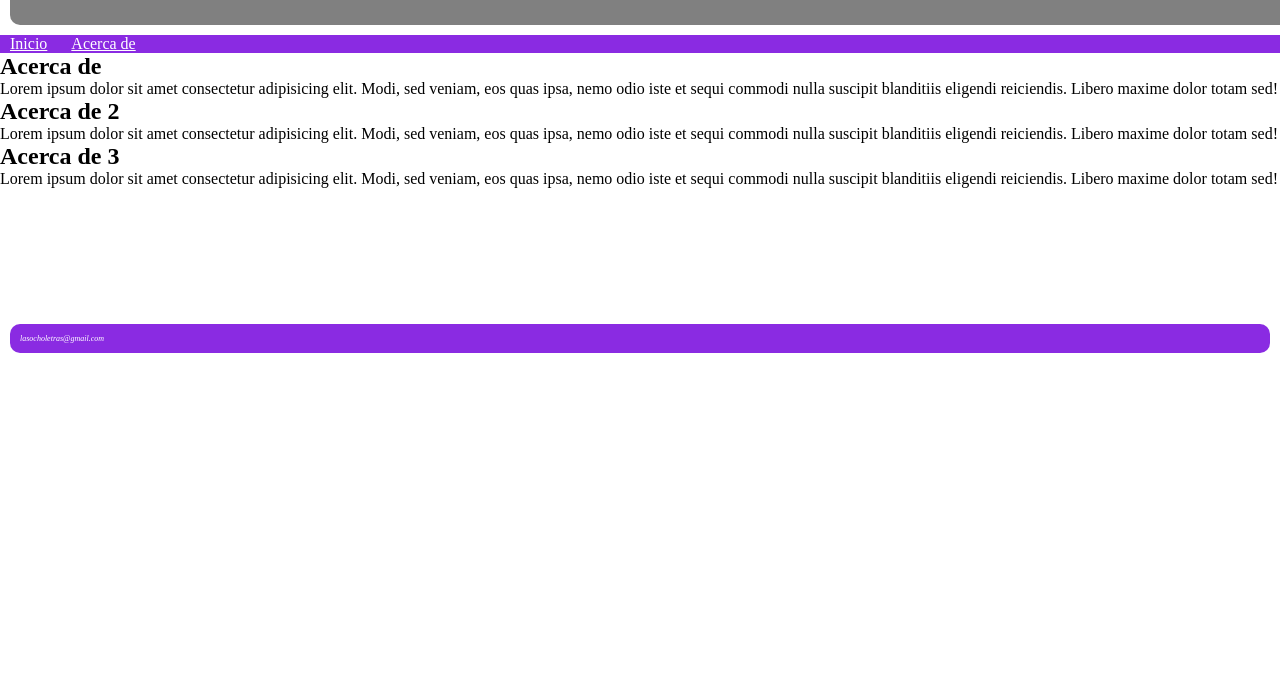
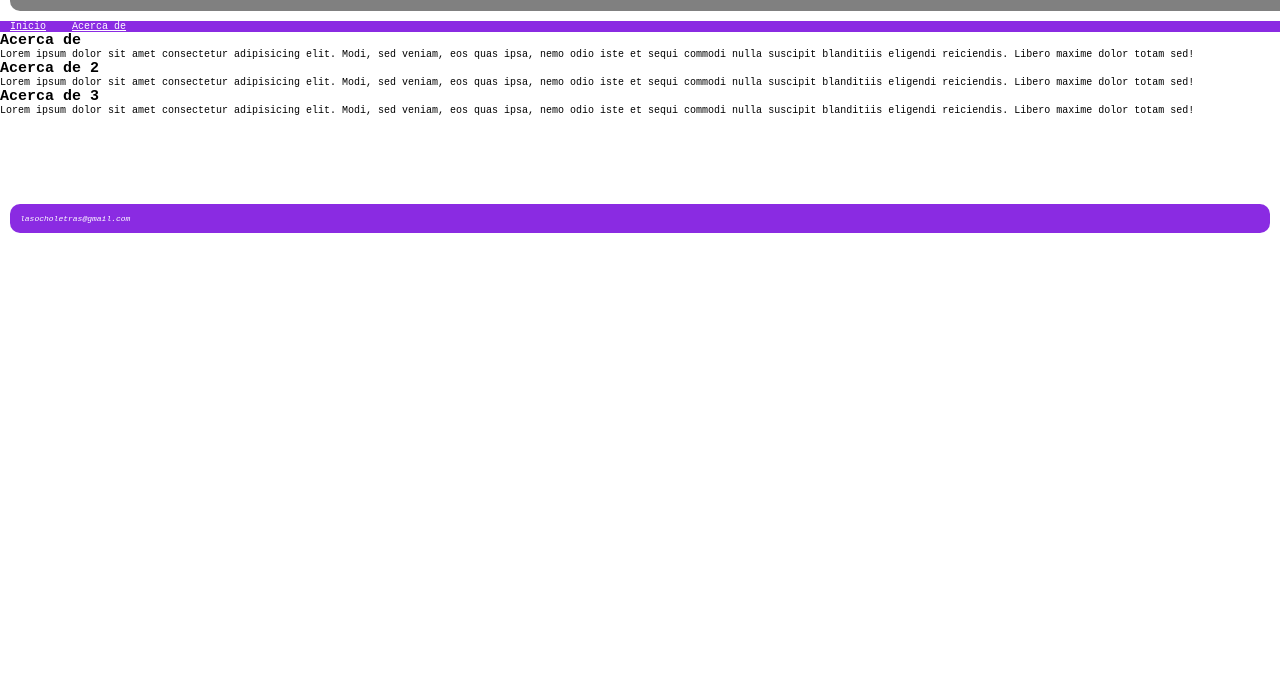
Before and after one commit to cazadorgamer/Proyecto-carta-bar, a plain HTML site: page reto1.html in a window 1280 px wide. Shown: the part 102-800 px from the top of the page. Drawn offline with Linux system fonts and the light colour scheme.

Commit message:
correcion de estilos

```diff
--- a/css/estilos.css
+++ b/css/estilos.css
@@ -3,24 +3,21 @@
 	padding:0px;
     box-sizing: border-box;
 	/*font-family: 'Playfair Display', serif;*/
-/*	font-family: 'Quicksand', sans-serif;//
-  //  font-size: 10px;*/
+	font-family: 'Quicksand', sans-serif;
+    font-size: 10px;
 }
-main,header,nav,section,article,aside,footer{
-/*	background:#FF5733;
+main{
+	background:#FF5733;
 	color:#FFFFFF;
 	font-size:3em;
 	width:95%;
 	padding:2px;
 	margin:3px 1px;*/
 	display:block;
-/*	border:solid 1px #ccc;
-	border-radius:25px;*/
+	border:solid 1px #ccc;
+	border-radius:25px;
 }
-html{
-    font-family: 'Courier New', Courier, monospace;
-    font-size: 62.5%;
-}
+
 header figure{
 	float:left;
 }
--- a/css/reto.css
+++ b/css/reto.css
@@ -1,9 +1,23 @@
 *{
-    margin: 0;
-    padding: 0;
-    list-style: none;
+    margin:0 ;
+	padding:0px;
+
 }
-
+html{
+    font-family: 'Courier New', Courier, monospace;
+    font-size: 62.5%;
+}
+main,header,nav,section,article,aside,footer{
+    /*	background:#FF5733;
+        color:#FFFFFF;
+        font-size:3em;
+        width:95%;
+        padding:2px;
+        margin:3px 1px;*/
+        display:block;
+    /*	border:solid 1px #ccc;
+        border-radius:25px;*/
+    }
 header{
     background-color: gray;
     border-radius: 10px;
```
